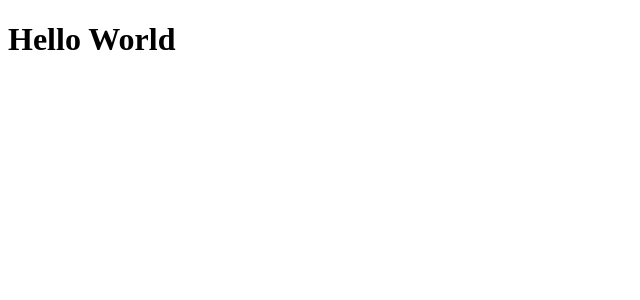
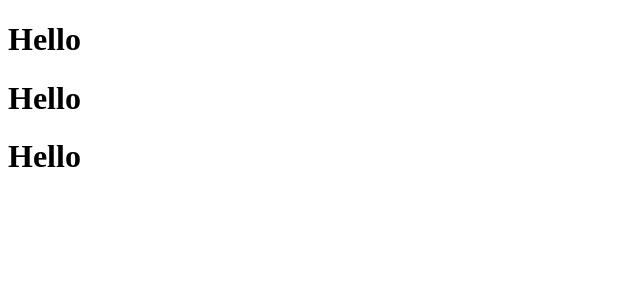
Before and after one commit to nicolysampaio/feedback-widget, a React (Vite) app: page / in a window 1280 px wide. Shown: the top 300 px of the page, without its empty margins (0-640 px from the left). Built offline with nearby package versions, Linux system fonts and the light colour scheme.

Commit message:
retornando vários elementos - repetição

```diff
--- a/src/App.tsx
+++ b/src/App.tsx
@@ -1,7 +1,13 @@
-import { useState } from 'react'
-
+function Button() {
+  return <h1>Hello</h1>
+}
 function App() {
-  return <h1>Hello World</h1>
+  return(
+    <div>
+      <Button/>
+      <Button/>
+      <Button/>
+    </div>)
 }
 
 export default App
```
